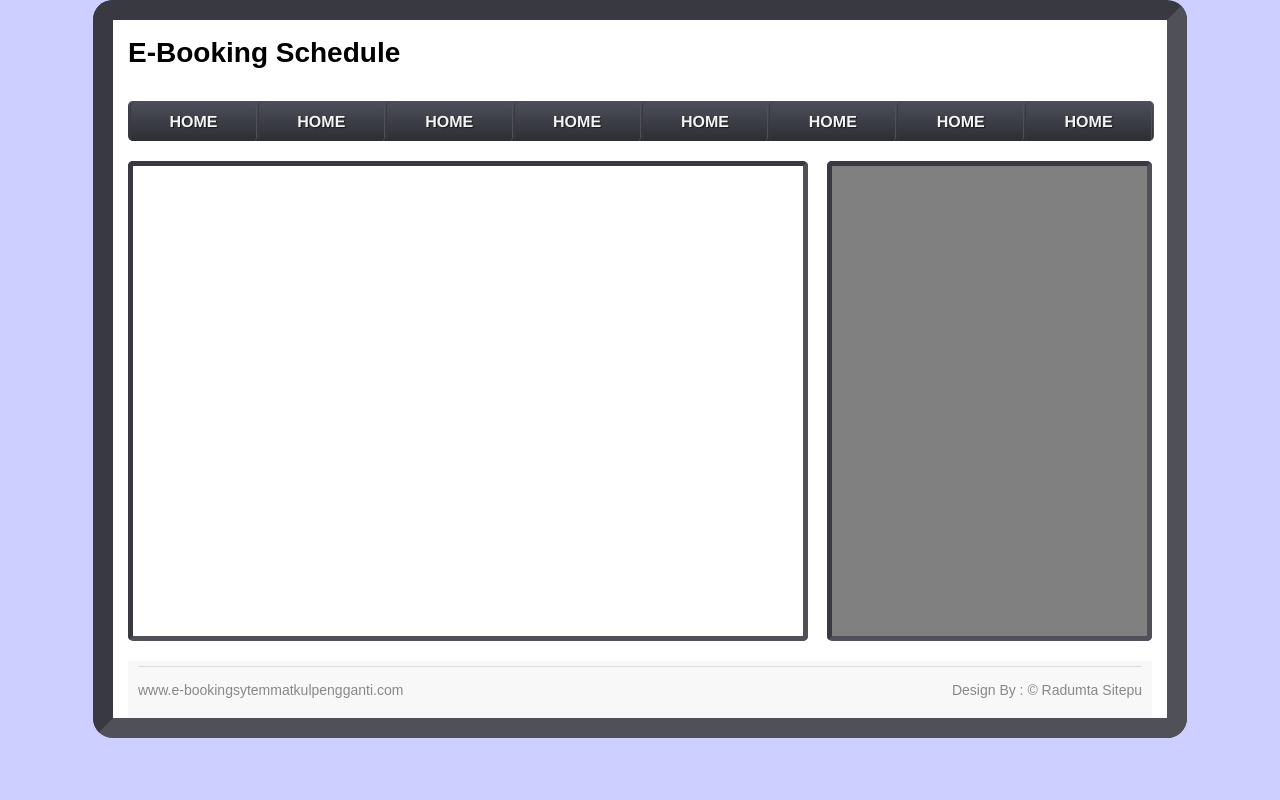
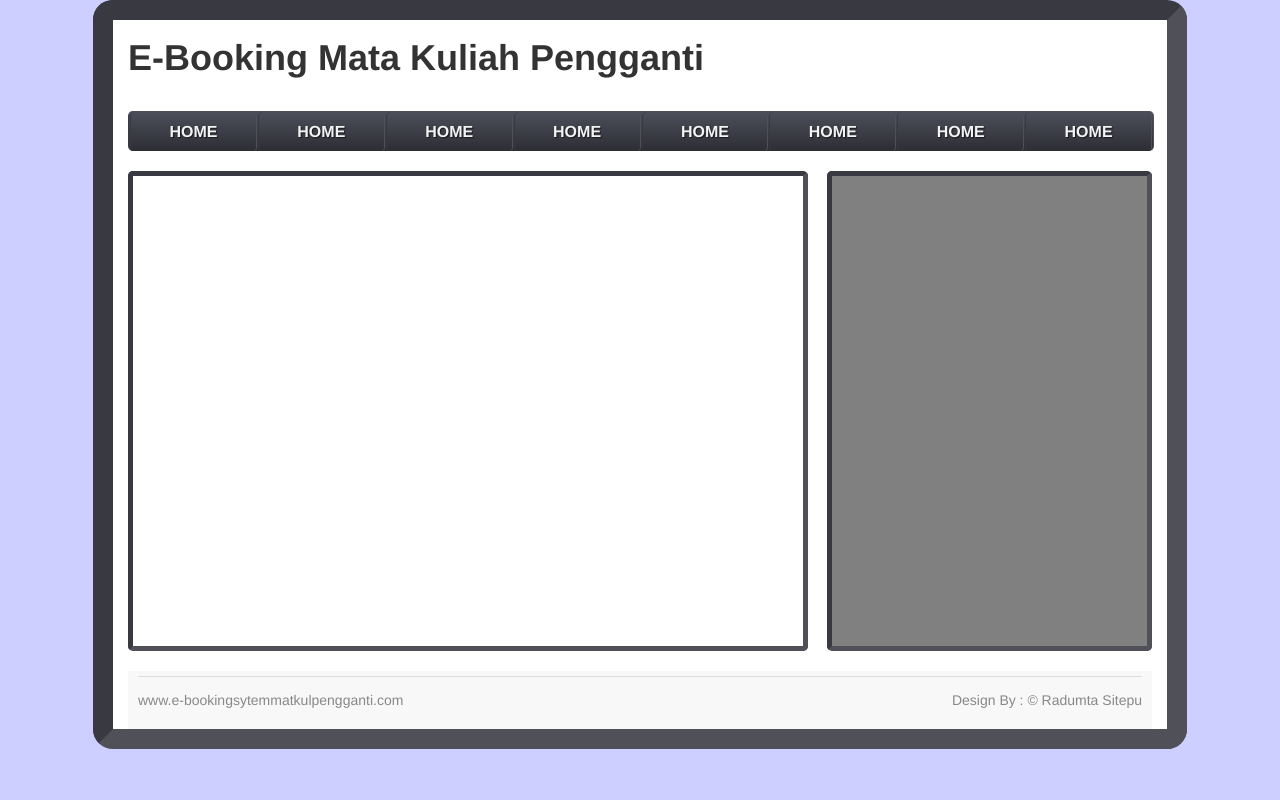
Before and after one commit to Mikroskil/RI-9, a PHP site: page / in a window 1280 px wide. Run offline with PHP 8.4, Linux system fonts and the light colour scheme; some libraries are stand-ins or nearby versions.

Commit message:
edit css dan fungsi

```diff
--- a/css/layout.css
+++ b/css/layout.css
@@ -1,7 +1,7 @@
 body
 {
 	background: #cccfff;
-	font:14px/1.3em Arial;
+	font:14px/1.3em Helvetica;
 	display:inline;
 	margin:0 auto;
 }
@@ -13,8 +13,10 @@ a
 }
 #judul
 {
+	color : #333;
+	font-size:18px;
 
-	}
+}
 #container
 {
 	width: 1024px;
--- a/fungsi.php
+++ b/fungsi.php
@@ -30,7 +30,7 @@ echo'
 function judul ()
 {
 	echo'
-	<div id="judul"><h1>E-Booking Schedule</h1></div>
+	<div id="judul"><h1>E-Booking Mata Kuliah Pengganti</h1></div>
 	';
 }
 
@@ -49,7 +49,9 @@ function gadgetkiri()
 
 function gadgetkanan()
 {
-	echo'<div id="gadget_kanan"></div>';
+	echo'<div id="gadget_kanan">
+		<a href="">Login</a>
+	</div>';
 }
 
 function footer()
```
